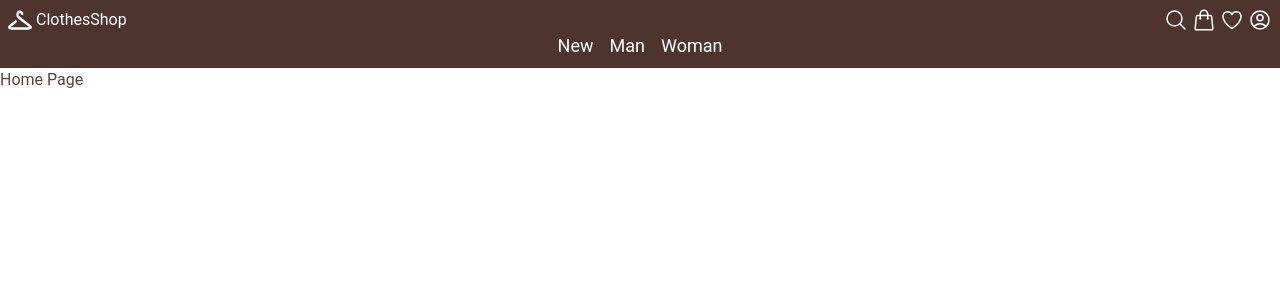
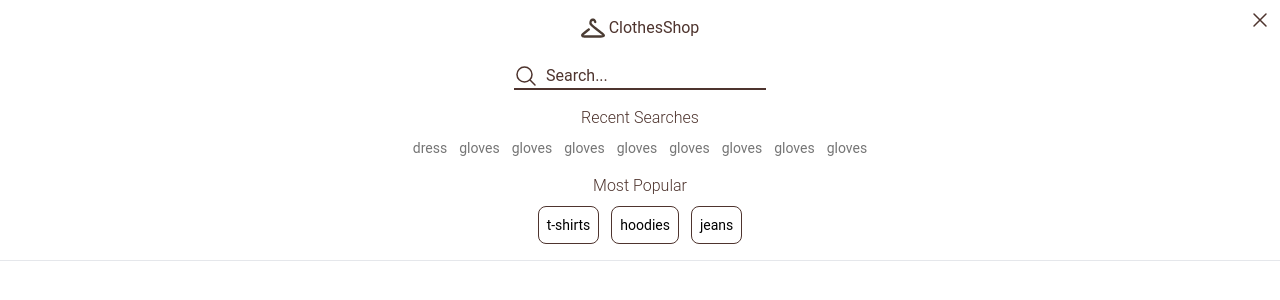
Before and after one commit to radoslawkol/clothing-store, a Next.js app: page / in a window 1280 px wide. Both pictures are taken after a click on the icon 1176 px from the left and 20 px from the top of the page. Shown: the top 300 px of the page. Built offline with nearby package versions, Linux system fonts and the light colour scheme.

Commit message:
Add search modal

```diff
--- a/components/Navigation/MenuMobile/index.js
+++ b/components/Navigation/MenuMobile/index.js
@@ -1,8 +1,5 @@
 import React, { useEffect, useState } from "react";
-import Link from "next/link";
-import Image from "next/future/image";
-import logo from "../../../images/logo.svg";
-import { XMarkIcon, PlusIcon } from "@heroicons/react/24/outline";
+import { XMarkIcon,  } from "@heroicons/react/24/outline";
 import MenuMobileItem from "./MenuMobileItem";
 import LogoBrown from "../../../utils/LogoBrown";
 
--- a/components/Navigation/index.js
+++ b/components/Navigation/index.js
@@ -14,6 +14,7 @@ import MenuDesktop from "./MenuDesktop";
 import menuData from "../../data/menuData";
 import NavItem from "./NavItem";
 import Logo from "../../utils/LogoWhite";
+import SearchModal from "./searchModal";
 
 export default function Navigation() {
 	const [modalRoot, setModalRoot] = useState();
@@ -22,6 +23,7 @@ export default function Navigation() {
 	const [categories, setCategories] = useState([]);
 	const [selectedCategory, setSelectedCategory] = useState(null);
 	const [menuDesktopPositionLeft, setMenuDesktopPositionLeft] = useState();
+	const [searchModalOpen, setSearchModalOpen] = useState(false);
 	const [isMenuOpen, setIsMenuOpen] = useState({
 		mobile: false,
 		desktop: false,
@@ -50,6 +52,10 @@ export default function Navigation() {
 			setSelectedCategory(category);
 			setMenuDesktopPositionLeft(Math.floor(rec.x + rec.width / 2));
 		}
+	};
+
+	const closeSearchModalHandler = () => {
+		setSearchModalOpen(false);
 	};
 
 	useEffect(() => {
@@ -85,7 +91,7 @@ export default function Navigation() {
 						<Logo />
 					</div>
 					<ul className='flex items-center gap-1'>
-						<li>
+						<li onClick={() => setSearchModalOpen(true)}>
 							<MagnifyingGlassIcon className='w-6 h-6 text-on-primary-key hover:text-light-grey-hover cursor-pointer' />
 						</li>
 						<Link href='/checkout'>
@@ -119,6 +125,11 @@ export default function Navigation() {
 					menuDesktopPositionLeft={menuDesktopPositionLeft}
 				/>
 			)}
+			{searchModalOpen &&
+				ReactDOM.createPortal(
+					<SearchModal closeSearchModalHandler={closeSearchModalHandler} />,
+					modalRoot
+				)}
 		</>
 	);
 }
--- /dev/null
+++ b/components/Navigation/searchModal/MostPopular/index.js
@@ -0,0 +1,20 @@
+import React from "react";
+
+export default function MostPopular() {
+	return (
+		<div className='text-center'>
+			<h3 className='text-primary-key font-light mb-2'>Most Popular</h3>
+			<div className='flex gap-3 text-sm flex-wrap gap-y-1'>
+				<button className='p-2 border border-primary-key rounded-lg hover:bg-on-primary hover:text-on-primary-key duration-300'>
+					t-shirts
+				</button>
+				<button className='p-2 border border-primary-key rounded-lg hover:bg-on-primary hover:text-on-primary-key duration-300'>
+					hoodies
+				</button>
+				<button className='p-2 border border-primary-key rounded-lg hover:bg-on-primary hover:text-on-primary-key duration-300'>
+					jeans
+				</button>
+			</div>
+		</div>
+	);
+}
--- /dev/null
+++ b/components/Navigation/searchModal/RecentSearches/index.js
@@ -0,0 +1,38 @@
+import React from "react";
+
+export default function RecentSearches() {
+	return (
+		<div className='text-center'>
+			<h3 className='text-primary-key font-light mb-2'>Recent Searches</h3>
+			<ul className='flex gap-3 text-sm flex-wrap gap-y-1'>
+				<li className='text-on-secondary hover:text-primary-key  cursor-pointer'>
+					dress
+				</li>
+				<li className='text-on-secondary hover:text-primary-key  cursor-pointer'>
+					gloves
+				</li>
+				<li className='text-on-secondary hover:text-primary-key  cursor-pointer'>
+					gloves
+				</li>
+				<li className='text-on-secondary hover:text-primary-key  cursor-pointer'>
+					gloves
+				</li>
+				<li className='text-on-secondary hover:text-primary-key  cursor-pointer'>
+					gloves
+				</li>
+				<li className='text-on-secondary hover:text-primary-key  cursor-pointer'>
+					gloves
+				</li>
+				<li className='text-on-secondary hover:text-primary-key  cursor-pointer'>
+					gloves
+				</li>
+				<li className='text-on-secondary hover:text-primary-key  cursor-pointer'>
+					gloves
+				</li>
+				<li className='text-on-secondary hover:text-primary-key  cursor-pointer'>
+					gloves
+				</li>
+			</ul>
+		</div>
+	);
+}
--- /dev/null
+++ b/components/Navigation/searchModal/SearchBar/index.js
@@ -0,0 +1,21 @@
+import React, { useEffect, useRef } from "react";
+import { MagnifyingGlassIcon } from "@heroicons/react/24/outline";
+
+export default function SearchBar() {
+	const inputRef = useRef();
+
+	useEffect(() => {
+		inputRef.current.focus();
+	}, []);
+	return (
+		<div className='flex items-center gap-2  border-b-2 border-primary-key'>
+			<MagnifyingGlassIcon className='w-6 h-6 text-primary-key' />
+			<input
+				ref={inputRef}
+				type='text'
+				placeholder='Search...'
+				className='px placeholder:text-primary-key focus:outline-0 text-primary-key'
+			/>
+		</div>
+	);
+}
--- /dev/null
+++ b/components/Navigation/searchModal/index.js
@@ -0,0 +1,25 @@
+import React from "react";
+import LogoBrown from "../../../utils/LogoBrown";
+import { XMarkIcon } from "@heroicons/react/24/outline";
+import SearchBar from "./SearchBar";
+import RecentSearches from "./RecentSearches";
+import MostPopular from "./MostPopular";
+
+export default function SearchModal({ closeSearchModalHandler }) {
+	return (
+		<div className='absolute top-0 bg-on-primary-key p-4 flex flex-col items-center w-full border-b'>
+			<LogoBrown />
+			<XMarkIcon
+				className='absolute right-2 top-2 w-6 h-6 cursor-pointer hover:scale-125 duration-300 text-primary-key'
+				onClick={closeSearchModalHandler}
+			/>
+			<div className='mt-6'>
+				<SearchBar />
+			</div>
+			<div className='mt-4 w-1/2 flex flex-col items-center gap-4'>
+				<RecentSearches />
+				<MostPopular />
+			</div>
+		</div>
+	);
+}
```
